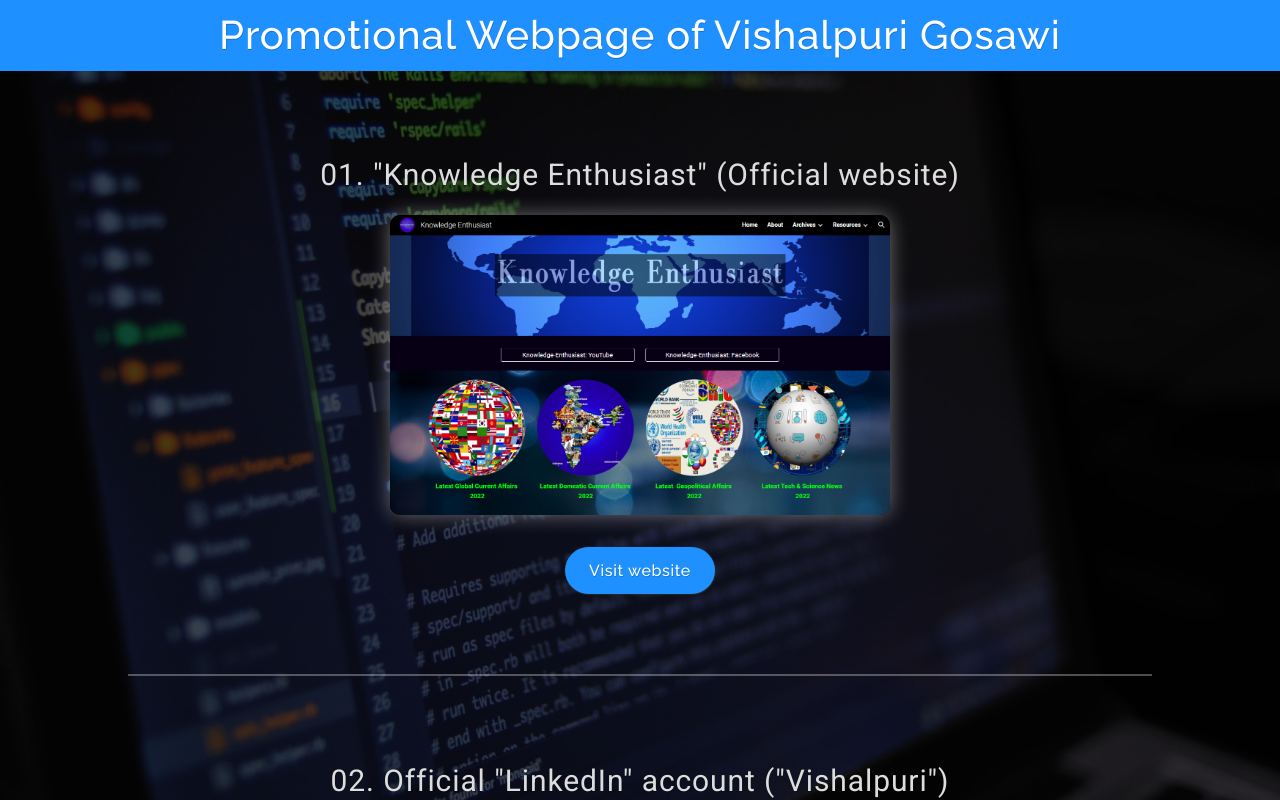
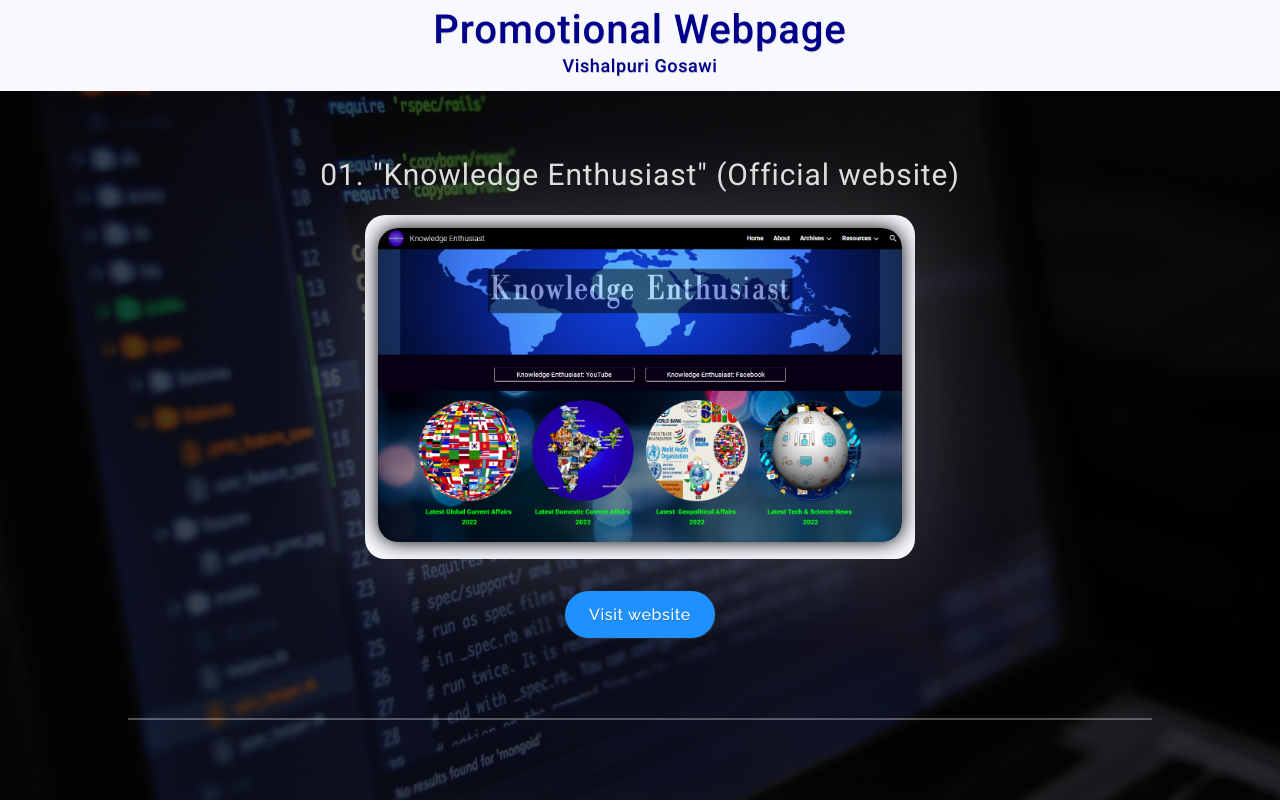
Before and after one commit to KnowledgeEnthusiast/MyProjects, a plain HTML site: page index.html in a window 1280 px wide. Shown: the top 800 px of the page. Drawn offline with nearby package versions, Linux system fonts and the light colour scheme.

Commit message:
26July2023

```diff
--- a/index.html
+++ b/index.html
@@ -1,10 +1,9 @@
 <!DOCTYPE html>
-<html lang="en-US" dir="ltr">
+<html lang="en" dir="ltr">
 <head>
 	<meta charset="utf-8" />
-<meta name="viewport" content="width=device-width, initial-scale=1, user-scalable=no, maximum-scale=1, viewport-fit=cover" />
+	<meta name="viewport" content="width=device-width, initial-scale=1.0, user-scalable=no, maximum-scale=1.0, viewport-fit=cover" />
 	<title>Web Projects by Vishalpuri</title>
-
 	<!-- =============================
 		SEO Meta Tags
 	===============================-->
@@ -20,7 +19,6 @@
 	<meta name='copyright' content='name of copyright owner company or owners name' />
 	<meta name='robots' content='index,follow' />
 	<meta rel='dns-prefetch' href='//fonts.googleapis.com' />
-
 	<!-- =============================
 		Fontawesome CDN links
 	===============================-->
@@ -33,7 +31,6 @@
 	<link rel="stylesheet" href="https://cdnjs.cloudflare.com/ajax/libs/font-awesome/6.3.0/css/v4-font-face.min.css" integrity="sha512-p0AmrzKP8l63xoFw9XB99oaYa40RUgDuMpdkrzFhi4HPHzO3bzyN2qP6bepe43OP3yj9+eGQEJGIGPcno1JdPw==" crossorigin="anonymous" referrerpolicy="no-referrer" />
 	<link rel="stylesheet" href="https://cdnjs.cloudflare.com/ajax/libs/font-awesome/6.3.0/css/v4-shims.min.css" integrity="sha512-h2Z3EnLjRZp3KQxGYzT6SyqPrWIlmjnlJz/8q3BoZo2IN51insCNN7nmA4WHoe9eu1H5B3xLdLwKiVF8kF+Ewg==" crossorigin="anonymous" referrerpolicy="no-referrer" />
 	<link rel="stylesheet" href="https://cdnjs.cloudflare.com/ajax/libs/font-awesome/6.3.0/css/v5-font-face.min.css" integrity="sha512-H2YXTLk5bs3DqvCfOEFsHmsjKW/qLp8SqsqVuPVwZzA5WFudPvPJisFKba2Km3sZNNBapYsZjSMTmRVcfxb5yw==" crossorigin="anonymous" referrerpolicy="no-referrer" />
-
 	<!-- =============================
 		Google Fonts CDN Link
 	===============================-->
@@ -41,7 +38,6 @@
 	<link rel="preconnect" href="https://fonts.gstatic.com" crossorigin>
 	<link rel="stylesheet" href="https://fonts.googleapis.com/css2?family=Roboto:wght@300;400;500;700;900&display=swap">
 	<link rel="stylesheet" href="https://fonts.googleapis.com/css2?family=Raleway:wght@100;200;300;400;500;600&display=swap" />
-
 	<!-- =============================
 		External Stylesheet link
 	===============================-->
@@ -56,54 +52,44 @@
 	===============================-->
 	<main id="main" class="wrapper flex-column">
 
-
 		<!-- =============================
 			Header section starts
 		===============================-->
 		<header id="header">
-
-			<h1 class="border"><a href="index.html" title="click to refresh">Promotional Webpage of Vishalpuri Gosawi</a></h1>
-			<!-- <br> -->
+			<a href="index.html" title="click to reload">
+				<h1 class="border">Promotional Webpage</h1>
+				<small>Vishalpuri Gosawi</small>
+			</a>
 			<img src="MyPic_Vishalpuri02_2023.png" class="" title="Vishalpuri A Gosawi">
-
 		</header>
 
 		<!-- =============================
 			Google Fonts CDN Link
 		===============================-->
 		<div class="container">
+			<h2 class="">01. "Knowledge Enthusiast" (Official website)</h2><br>
+			<div class="preview-card card1"><img src="./img/preview-card1.png" width="100%" height="100%"></div>
+			<a href="https://sites.google.com/view/knowledge-enthusiast/home" class="">Visit website</a>
 
-			<h2 class="">01. "Knowledge Enthusiast" (Official website)</h2><br>
-			<div class="preview-card card1">
-				<img src="./img/preview-card1.png" width="100%" height="100%">
-			</div>
-			<a href="https://sites.google.com/view/knowledge-enthusiast/home" class="">Visit website</a>
 			<hr class="separator"><br>
 
+			<h2 class="">02. Official "LinkedIn" account ("Vishalpuri")</h2><br>
+			<div class="preview-card card1"><img src="./img/preview-card14.png" width="100%" height="100%"></div>
+			<a href="https://www.linkedin.com/in/vaishalpurigosawi" class="">Visit LnkedIn</a>
 
-			<h2 class="">02. Official "LinkedIn" account ("Vishalpuri")</h2><br>
-			<div class="preview-card card1">
-				<img src="./img/preview-card14.png" width="100%" height="100%">
-			</div>
-			<a href="https://www.linkedin.com/in/vaishalpuri-gosawi-0a572a155/" class="">Visit InkedIn</a>
 			<hr class="separator"><br>
 
+			<h2 class="">03. Official youtube channel ("Knowledge Enthusiast")</h2><br>
+			<div class="preview-card card1"><img src="./img/preview-card8.png" width="100%" height="100%"></div>
+			<a href="https://www.youtube.com/@KnowledgeEnthusiast" class="">Visit Channel</a>
 
-			<h2 class="">03. Official youtube channel ("Knowledge Enthusiast")</h2><br>
-			<div class="preview-card card1">
-				<img src="./img/preview-card5.png" width="100%" height="100%">
-			</div>
-			<a href="https://www.youtube.com/@KnowledgeEnthusiast" class="">Visit Channel</a>
 			<hr class="separator"><br>
 
+			<h2 class="">04. Official "GitHub" account ("Vishalpuri")</h2><br>
+			<div class="preview-card card1"><img src="./img/preview-card3.png" width="100%" height="100%"></div>
+			<a href="https://github.com/KnowledgeEnthusiast" class="">Visit GitHub</a>
 
-			<h2 class="">04. Official "GitHub" account ("Vishalpuri")</h2><br>
-			<div class="preview-card card1">
-				<img src="./img/preview-card3.png" width="100%" height="100%">
-			</div>
-			<a href="https://github.com/KnowledgeEnthusiast" class="">Visit GitHub</a>
 			<hr class="separator"><br>
-
 
 			<h2 class="">05. Official facebook page ("Knowledge Enthusiast")</h2><br>
 			<div class="preview-card card1">
@@ -115,7 +101,7 @@
 
 			<h2 class="">06. Official "YouTube" channel ("Vishalpuri")</h2><br>
 			<div class="preview-card card1">
-				<img src="./img/preview-card9.png" width="100%" height="100%">
+				<img src="./img/preview-card15.png" width="100%" height="100%">
 			</div>
 			<a href="https://www.youtube.com/@vishalpurigosawi6246/playlists" class="">Visit Channel</a>
 			<hr class="separator"><br>
@@ -191,7 +177,7 @@
 		===============================-->
 		<footer>
 			<!-- Goto Top Button -->
-			<a href="#body" class="goto-top" title="Goto Top"><i class="fa-solid fa-angle-up fa-xl"></i></a>
+			<!-- <a href="#body" class="goto-top" title="Goto Top"><i class="fa-solid fa-angle-up fa-xl"></i></a> -->
 			<!-- <br> -->
 			<p>Feel free to visit, share and subscribe to my social media pages, youtube channel as well as my projects to support my work.</p>
 			<!-- <br> -->
--- a/style.css
+++ b/style.css
@@ -1,8 +1,6 @@
 @import url('https://fonts.googleapis.com/css2?family=Open+Sans:wght@400;500;600;700&display=swap');
 @import url('https://fonts.googleapis.com/css2?family=Oswald:wght@300;400;500;600;700&display=swap');
 @import url('https://fonts.googleapis.com/css2?family=Roboto:wght@300;400;500;700;900&display=swap');
-
-
 *{
 	margin: 0;
 	padding: 0;
@@ -11,8 +9,6 @@
 	scroll-behavior: smooth !important;
 	outline: transparent !important;
 }
-
-
 html, body{
 	width: 100%;
 	height: 100%;
@@ -25,22 +21,15 @@
 	text-shadow: 0.5px 0.5px 0.5px rgba(0,0,0,0.4) !important;
 	font-smooth: auto; -webkit-text-stroke: 0px;
 	scroll-padding: 0px;
-/*	overflow: auto;*/
-
+	font-style: normal;
 	background: rgba(0, 0, 0, 1.0);
 	background-image: linear-gradient(to top, rgba(0, 0, 0, 0.7	) 0%, rgba(0, 0, 0, 0.7) 100%), url("./bg-img2.jpeg");
 	background-size: cover;
 	background-position: center;
 	background-repeat: no-repeat;
 	background-attachment: fixed;
+	overflow: auto;
 }
-
-
-body {
-	overflow-y: auto;
-}
-
-
 /* =========================
 	Common css properties
 ========================== */
@@ -50,23 +39,18 @@
 	font-family: 'Raleway', sans-serif;
 	text-shadow: 0.5px 0.5px 0.5px rgba(0, 0, 0, 0.2);
 }
-
-
 .flex-row{
 	display: flex;
 	flex-direction: row;
 	align-items: center;
 	flex-wrap: wrap;
 }
-
 .flex-column{
 	display: flex;
 	flex-direction: column;
 /*	align-items: center;*/
 	flex-wrap: wrap;
 }
-
-
 /* =============================
 	main tag started
 ============================= */
@@ -75,19 +59,15 @@
 	width: 100%;
 /*	padding: 2rem 0 1rem;*/
 	margin-top: 0;
-
 	background: rgba(0, 0, 0, 1.0);
 	background-image: linear-gradient(to top, rgba(0, 0, 0, 0.7	) 0%, rgba(0, 0, 0, 0.7) 100%), url("./bg-img2.jpeg");
 	background-size: cover;
 	background-position: center;
 	background-repeat: no-repeat;
 	background-attachment: fixed;
-
 	scroll-padding: 6rem;
 	overflow-y: auto;
 }
-
-
 /* =============================
 	main tag started
 ============================= */
@@ -95,53 +75,55 @@
 	position: fixed;
 	top: 0;
 	left: 0;
-
 	width: 100%;
-
 /*	color: white;*/
 /*	color: #fff;*/
-	background: #1e90ff;
+/*	background: #1e90ff;*/
+	background-color: ghostwhite;
 /*	background: rgba(238, 238, 238, 0.98);*/
-
 	text-align: center;
-	padding: 5px 2rem;
-
+	padding: 10px 2rem;
 	display: flex;
 	flex-direction: column;
 	align-items: center;
 /*	justify-content: center;*/
-
 	z-index: 9999;
 	transition: 0.2s ease;
 }
-
-
-header h1{
+header a{
+	text-decoration: none;
+	transition: 350ms ease;
+}
+header a h1{
 	border: none;
-/*	border: 1px solid #fff;*/
+/*	border: 1px solid #000;*/
 	font-family: "Roboto", sans-serif;
 /*	color: #333;*/
 	letter-spacing: 0.9px;
 	line-height: 1;
-	padding: 10px;
+	padding: 0 10px;
 	font-size: 40px;
 	margin: 0 1rem;
-	color: #fff;
-	transition: 0.2s ease;
+	color: darkblue;
+/*	text-shadow: 1px 1px 10px #000000;*/
+	font-weight: 500;
+	transition: 350ms ease;
 }
-
-header h1 a{
-	color: #000;
+header a small{
+	font-family: "Roboto", sans-serif;
+	color: darkblue;
 	font-weight: 500;
-	color: white;
-/*	transition: 0.2s ease;*/
+	font-size: 18px;
+	padding: 5px 10px;
+	display: block;
+	letter-spacing: 0.6px;
 }
-
-header h1 a:hover{
-	text-decoration: underline;
-/*	color: blue;*/
+header a:hover h1,
+header a:hover small{
+	transition: 350ms ease;
+/*	text-decoration: underline;*/
+	color: royalblue;
 }
-
 header img{
 /*	border: 1px solid #fff;*/
 	width: 60px;
@@ -151,12 +133,10 @@
 	transition: 0.3s ease;
 	display: none;
 }
-
-
 /* ===============================
 	fixed header
 =============================== */
-.fixed{
+header.fixed{
 	/*position: fixed;
 	top: 0;
 	left: 0;*/
@@ -164,35 +144,35 @@
 	padding: 0 2rem;
 	z-index: 999;
 /*	background: #1e90ff;*/
-	transition: 0.2s ease;
+	transition: 350ms ease;
 }
-
-header.fixed h1{
+header.fixed a{
+	transition: 350ms ease;
+}
+header.fixed a h1,
+header.fixed a small{
 /*	font-size: 35px;*/
-	transform: scale(0.9);
+	transform: scale(0.8);
 /*	color: #fff;*/
-	padding: 10px 0;
-	transition: 0.2s ease;
+	padding: 5px 0;
+	transition: 350ms ease;
 }
-
-header.fixed h1 a{
-/*	font-size: 35px;*/
-/*	color: #fff;*/
-	transition: 0.2s ease;
+header.fixed a h1{
+	font-size: 30px;
 }
-
+header.fixed a small{
+	font-size: 16px;
+}
 header.fixed img{
 	transform: scale(0.9);
 	margin: 0;
 /*	display: none;*/
 	transition: 0.3s ease;
 }
-
-
 /* ================================
 	Main container starts
 ================================ */
-.wrapper .container {
+main.wrapper .container {
 /*	border: 1px solid #fff;*/
 	width: 80%;
 	height: auto;
@@ -203,8 +183,6 @@
 	text-align: center;
 	overflow: auto;
 }
-
-
 .wrapper .container h2 {
 	font-family: "Roboto", sans-serif;
 	color: #ddd;
@@ -213,33 +191,35 @@
 	font-weight: 400;
 	font-size: 30px;
 }
-
-
 /* ============================
 	Preview-Card
 ============================ */
 .wrapper .container .preview-card {
 /*	border: 0.5px solid rgba(255, 255, 255, 0.3);*/
-	border-radius: 10px;
-	width: 500px;
-	height: 300px;
+	border: none;
+	border-radius: 20px;
+	outline: none;
+	max-width: 550px;
+	max-height: 350px;
 	margin: 0 auto;
-
-	background: rgba(0, 0, 0, 1.0);
+	padding: 0.8rem;
+	background: ghostwhite;
 	background-size: cover;
 	background-position: center;
 	background-repeat: no-repeat;
-	box-shadow: 0px 0px 20px rgba(255, 255, 255, 0.4);
+	box-shadow: 0px 0px 100px rgba(255, 255, 255, 0.2);
 	overflow: hidden;
 }
-
 .wrapper .container .card1 img {
-	transition: 0.3s ease;
+	border: none;
+	outline: none;
+	transition: 350ms ease;
+	border-radius: 20px;
+	box-shadow: 0px 0px 20px rgba(0, 0, 0, 1.0);
 }
 .wrapper .container .card1 img:hover {
-	transform: scale(1.05);
+	transform: scale(1.15);
 }
-
 /* ============================
 	View Project Buttons
 ============================ */
@@ -264,11 +244,9 @@
 	box-shadow: 0.5px 0.5px 2px #333;
 	transition: 0.3s ease;
 }
-
 .wrapper .container i {
 	color: orangered;
 }
-
 .wrapper .container a:hover {
 /*	box-shadow: 1px 1px 5px #222;*/
 	background: rgba(255, 255, 255, 0.9);
@@ -276,13 +254,10 @@
 	color: #000;
 	box-shadow: 0px 0px 10px rgba(255, 255, 255, 0.8);
 }
-
 .wrapper .container a:active {
 	background: rgba(255, 255, 255, 0.7);
 	color: #000;
 }
-
-
 /* ==============================
 	Footer CSS starts
 ============================== */
@@ -294,20 +269,15 @@
 	margin-top: auto;
 	text-align: center;
 	font-family: 'Roboto', sans-serif;
-
 	color: #fff;
 /*	background: rgba(255, 255, 255, 0.8);*/
 /*	background: #1e90ff;;*/
 	background: rgba(0, 0, 0, 0.6);
 /*	background-color: transparent;*/
 /*	color: #000;*/
-
 	display: flex;
 	flex-direction: column;
 }
-
-
-
 /* =============================
 	Footer Goto Top Button
 ============================= */
@@ -316,27 +286,19 @@
 /*	border: 0.5px solid rgba(0, 0, 0, 0.3);*/
 	border-radius: 50px;
 	color: #fff;
-
 /*	padding: 10px;*/
 	margin: 0 auto;
-
 	width: 50px;
 	height: 50px;
-
 	text-decoration: none;
 	font-size: 24px;
-
 	display: flex;
 	align-items: center;
 	justify-content: center;
-
 	box-sizing: border-box;
 	box-shadow: 0px 0px 5px 2px #aaa;
-
 	transition: 0.3s ease;
 }
-
-
 /* =============================
 	Footer Goto Top Button
 	actions.
@@ -355,9 +317,6 @@
 .wrapper footer a.goto-top:visited {
 	color: royalblue;
 }
-
-
-
 .wrapper footer p {
 /*	border: 1px solid black;*/
 	padding: 10px;
@@ -368,8 +327,6 @@
 	font-weight: 400;
 	color: #ccc;
 }
-
-
 .wrapper footer h4.socialmedia-links {
 	width: auto;
 	margin: auto;
@@ -381,9 +338,6 @@
 	border-bottom: 2px solid #aaa;
 /*	text-decoration: underline;*/
 }
-
-
-
 /* ==================================
 	"Social Media" Icons in footer
 	section
@@ -392,11 +346,9 @@
 /*	border: 1px solid black;*/
 	display: inline-block;
 	width: auto;
-
 	margin: auto;
 	margin-top: 10px;
 	padding: 10px;
-
 	display: flex;
 	flex-direction: row;
 	align-items: center;
@@ -404,8 +356,6 @@
 	flex-flow: wrap;
 	gap: 20px;
 }
-
-
 /* ==================================
 	Footer Social Media Button
 	icons.
@@ -414,27 +364,19 @@
 	border: none;
 /*	border: 0.5px solid rgba(0, 0, 0, 0.3);*/
 	border-radius: 50px;
-
 /*	padding: 10px;*/
 	width: 50px;
 	height: 50px;
-
 	display: block;
 	text-decoration: none;
 	font-size: 24px;
-
 	display: flex;
 	align-items: center;
 	justify-content: center;
-
 	box-sizing: border-box;
 	box-shadow: 0px 0px 5px 2px #fff;
-
 	transition: 0.3s ease;
 }
-
-
-
 /* ==================================
 	Social media icons actions
 ================================== */
@@ -450,9 +392,6 @@
 .wrapper footer .social a:visited {
 	color: royalblue;
 }
-
-
-
 /* ==================================
 	Social Media Icons Colour
 ================================== */
```
Also changed, not shown: img/preview-card15.png (added), img/preview-card8.png (added). Lines whose indentation alone changed are shown as unchanged.
